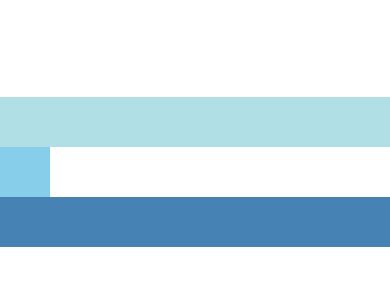
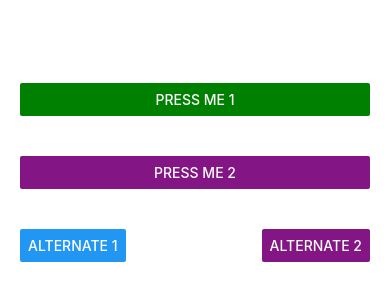
Before and after one commit to StevieIsmagic/React-Native-FaceBook-Tutorial, a React Native app in the folder FB-Guide/: screen / in a window 390 px wide. Shown: the part 250-550 px from the top of the page. Built offline with nearby package versions, Linux system fonts and the light colour scheme.

Commit message:
Button Basics Practice

```diff
--- a/FB-Guide/App.js
+++ b/FB-Guide/App.js
@@ -1,19 +1,56 @@
 import React, { Component } from 'react';
-import { View } from 'react-native';
+import { Alert, View, Button, StyleSheet} from 'react-native';
 
-  export default class AlignItemsBasics extends Component {
+  export default class ButtonBasics extends Component {
+    _onPressButton() {
+      Alert.alert('You tapped the button!')
+    }
+
     render() {
       return (
-        <View style={{
-          flex: 1,
-          flexDirection: 'column',
-          justifyContent: 'center',
-          alignItems: 'stretch',
-          }}>
-          <View style={{height: 50, backgroundColor: 'powderblue'}} />
-          <View style={{width: 50, height: 50, backgroundColor: 'skyblue'}} />
-          <View style={{height: 50, backgroundColor: 'steelblue'}} />
+       <View style={styles.container}>
+         <View style={styles.buttonContainer}>
+          <Button
+            onPress={this._onPressButton}
+            title={'Press Me 1'}
+            color={'green'}
+          />
         </View>
-      );
-    }
+        <View style={styles.buttonContainer}>
+          <Button
+          onPress={this._onPressButton}
+          title={'Press Me 2'}
+          color={'#841584'}
+        />
+        </View>
+        <View style={styles.alternativeLayoutButtonContainer}>
+          <Button
+          onPress={this._onPressButton}
+          title={'Alternate 1'}
+        />
+        <Button
+          onPress={this._onPressButton}
+          title={'Alternate 2'}
+          color={'#841584'}
+        />
+      </View>
+    </View>
+
+    );
   }
+}
+
+const styles = StyleSheet.create({
+  container: {
+    flex: 1,
+    justifyContent: 'center',
+  },
+  buttonContainer: {
+    margin: 20
+  },
+  alternativeLayoutButtonContainer: {
+    margin: 20,
+    flexDirection: 'row',
+    justifyContent: 'space-between'
+  }
+})
```
